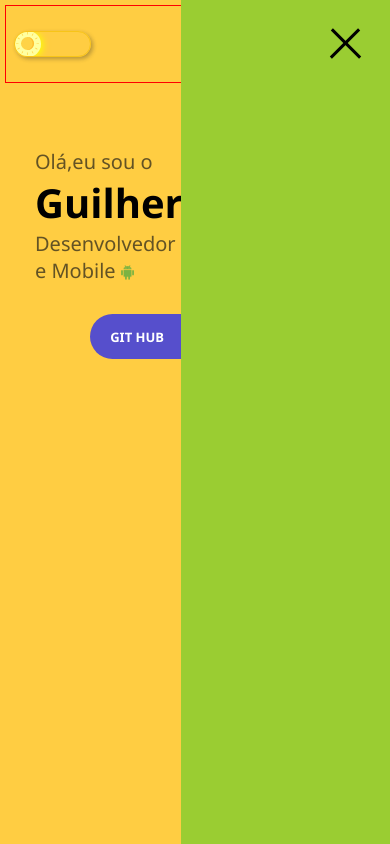
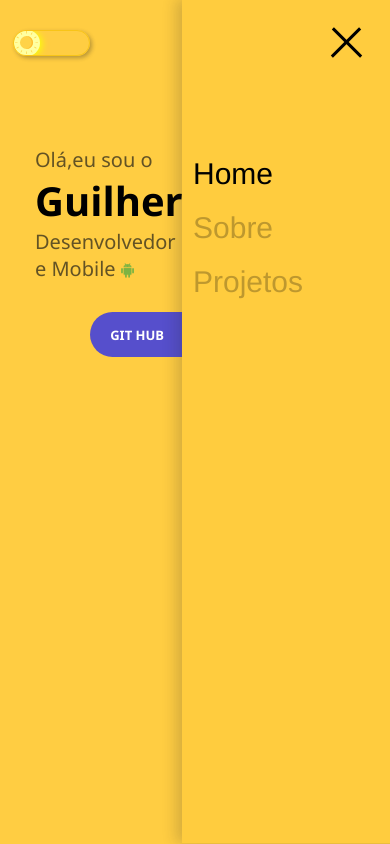
Before and after one commit to kadeguilherme/kadeguilherme.github.io, a website: page index.html in a window 390 px wide. Both pictures are taken after a click on the element 346 px from the left and 44 px from the top of the page. Shown: the top 844 px of the page. Drawn offline with nearby package versions, Linux system fonts and the light colour scheme.

Commit message:
Estilizando menu Hamburguer

```diff
--- a/index.html
+++ b/index.html
@@ -16,7 +16,8 @@
                 <img id="sun" src="img/sun.svg" alt="claro">
             </div>
         </div>
-        <nav>
+
+        <nav class="">
             <li><a class="nav-link"  href="#">Home</a>
             <li><a class="nav-link"  href="#">Sobre</a>
             <li><a class="nav-link"  href="#">Projetos</a>
--- a/sass/layout/_l-nav.scss
+++ b/sass/layout/_l-nav.scss
@@ -26,6 +26,13 @@ body{
             .b-menu{
                 .b-bun{
                     background: white;
+                }
+                &.open{
+                    .tab{
+                            background: #101010;
+                            box-shadow: -6px 0px 13px rgba(255, 244, 244, 0.30);
+
+                        }
                 }
             }
 
@@ -107,7 +114,6 @@ header{
 
     @media(max-width: 576px){
         justify-content: space-between;
-        border: red solid 1px;
 
         .b-menu{
 
@@ -169,17 +175,41 @@ header{
                     width: 33vh;
                     margin-left: -135px;
                     margin-top: -23px;
-                    background: yellowgreen;
-
+                    background: #FFCC3E;
+                    box-shadow: -6px 0px 13px rgba(35, 35, 35 , .19);
 
                 }
 
             }
         }
 
+        nav{
+            display: none;
+        }
 
-    nav{
-        display: none;
+        nav{
+
+            &.open{
+                position: absolute;
+                display: flex;
+                margin: 0px;
+                z-index: 2;
+                flex-direction: column;
+                margin-left: 180px;
+                margin-top: 350px;
+                li{
+                    padding-top: 20px;
+                    }
+                a{
+                    font-size: 30px;
+                    margin: 0px;
+                }
+
+                .barra{
+                    display: none;
+                    }
+
+                }
         }
 
     }
--- a/script.js
+++ b/script.js
@@ -1,12 +1,13 @@
 body = document.body
 burguerMenu = document.getElementsByClassName('b-menu')[0];
+nav = document.querySelectorAll('nav')[0];
 
 burguerMenu.addEventListener(
     'click',
     function(){
     burguerMenu.classList.toggle('open');
-    console.log("Trocou");
-    }
+    nav.classList.toggle('open');
+        }
     );
 
 document.querySelector('[data-switch-dark]').addEventListener(
```
Also changed, not shown: css/main.css, 1 other file.
